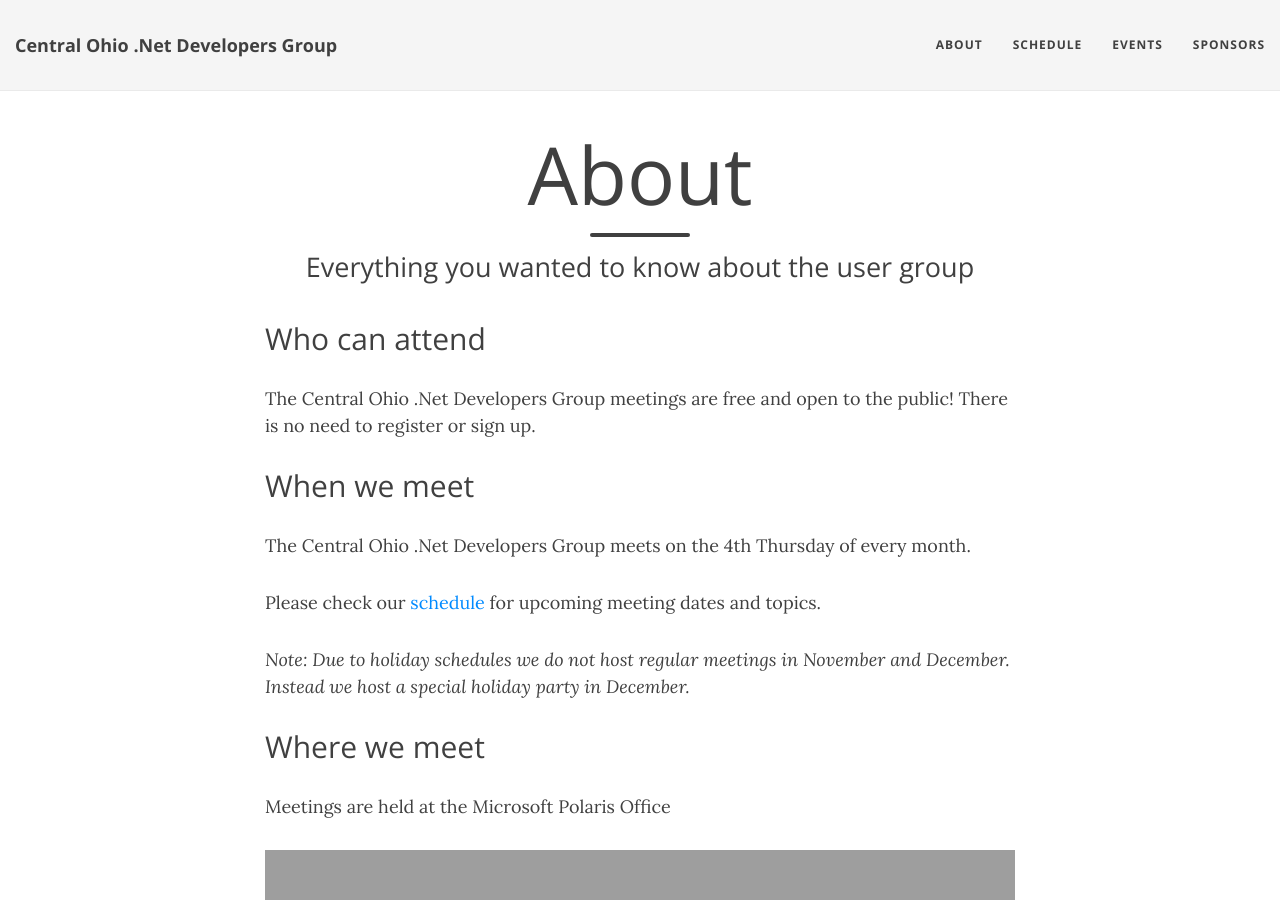
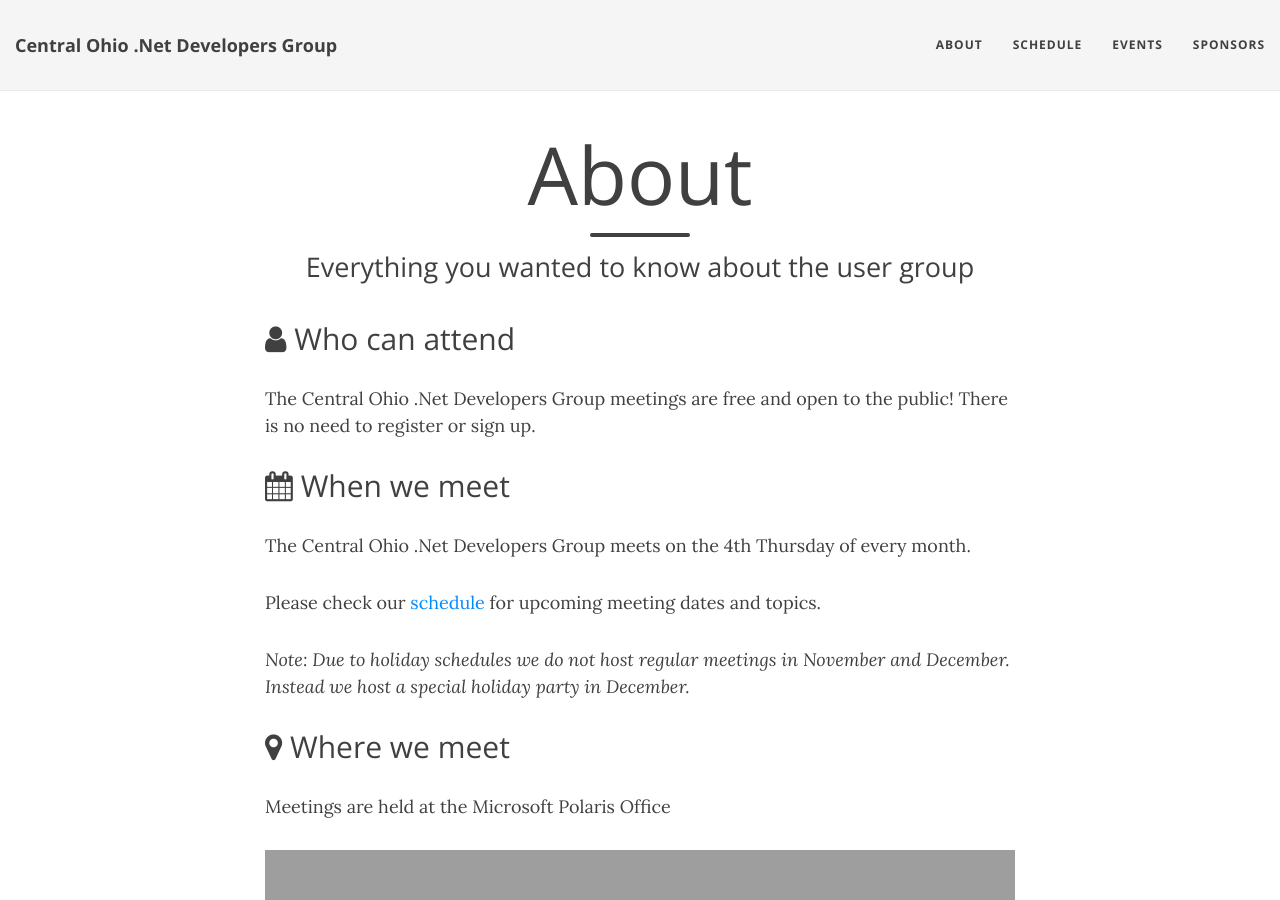
Before and after one commit to condg/condg.github.io, a Jekyll site: the page built from about.md, in a window 1280 px wide and 900 px high. Built offline with Jekyll 4.4.1, drawn with Linux system fonts in a browser that asks for light colours; comment, search, counter and statistics services are not loaded; grey boxes are pictures that could not be loaded.

Commit message:
adding icons to about page

```diff
--- a/about.md
+++ b/about.md
@@ -5,11 +5,11 @@ permalink: "/about/index.html"
 layout: page
 ---
 
-## Who can attend <a name="who" />
+## <i class="fa fa-user" aria-hidden="true"></i> Who can attend <a name="who" />
 
 The Central Ohio .Net Developers Group meetings are free and open to the public! There is no need to register or sign up.
 
-## When we meet <a name="when" />
+## <i class="fa fa-calendar" aria-hidden="true"></i> When we meet <a name="when" />
 
 The Central Ohio .Net Developers Group meets on the 4th Thursday of every month.
 
@@ -18,7 +18,7 @@ Please check our [schedule](/schedule) for upcoming meeting dates and topics.
 *Note: Due to holiday schedules we do not host regular meetings in November and December.
 Instead we host a special holiday party in December.*
 
-## Where we meet <a name="where" />
+## <i class="fa fa-map-marker" aria-hidden="true"></i> Where we meet <a name="where" />
 
 Meetings are held at the Microsoft Polaris Office
 
@@ -45,7 +45,7 @@ Meetings are held at the Microsoft Polaris Office
 </div>
 [Microsoft Office, 4th Floor<br/>8800 Lyra Drive<br/>Columbus, Ohio 43240](https://goo.gl/maps/2HFvJCJG9i82)
 
-## How can I be notified of future meetings? <a name="newsletter" />
+## <i class="fa fa-envelope" aria-hidden="true"></i> How can I be notified of future meetings? <a name="newsletter" />
 
 We encourage you to sign up for our monthly newsletter! It's the best way to keep up to date!
 
```
